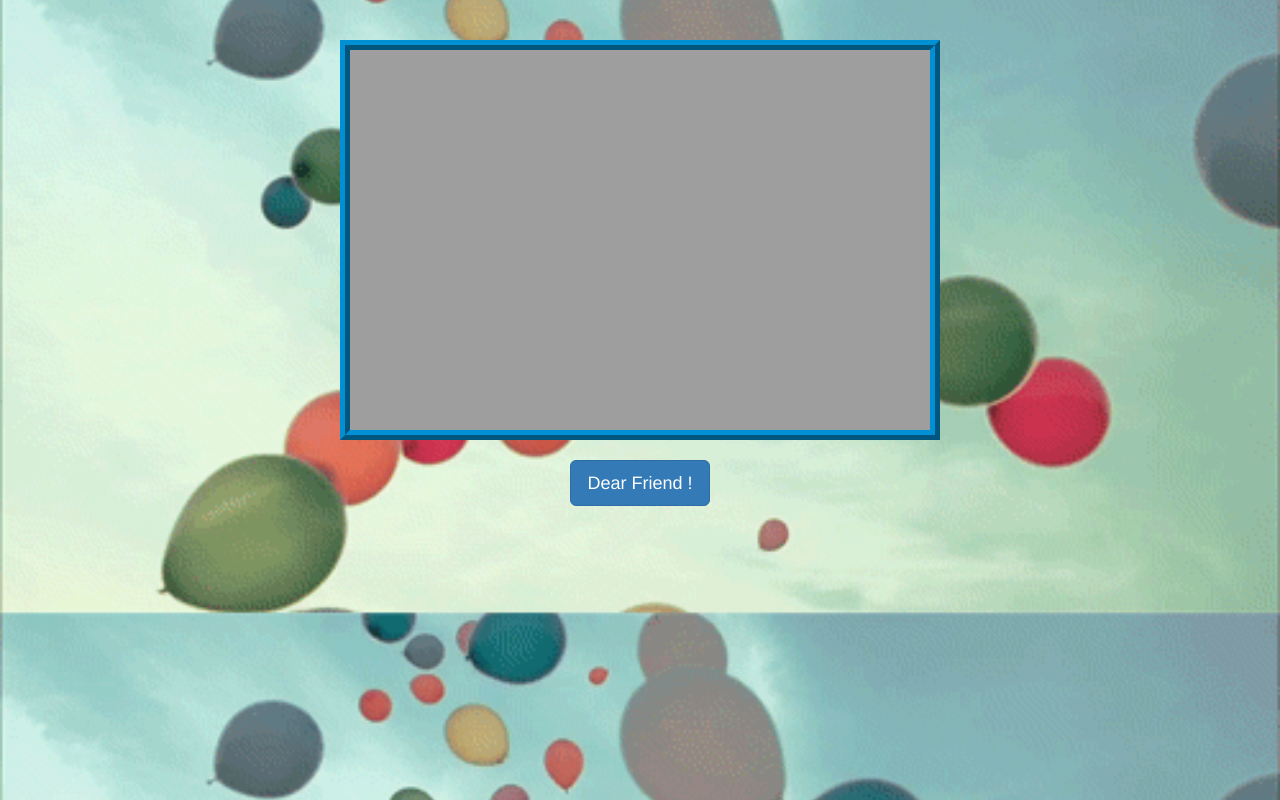
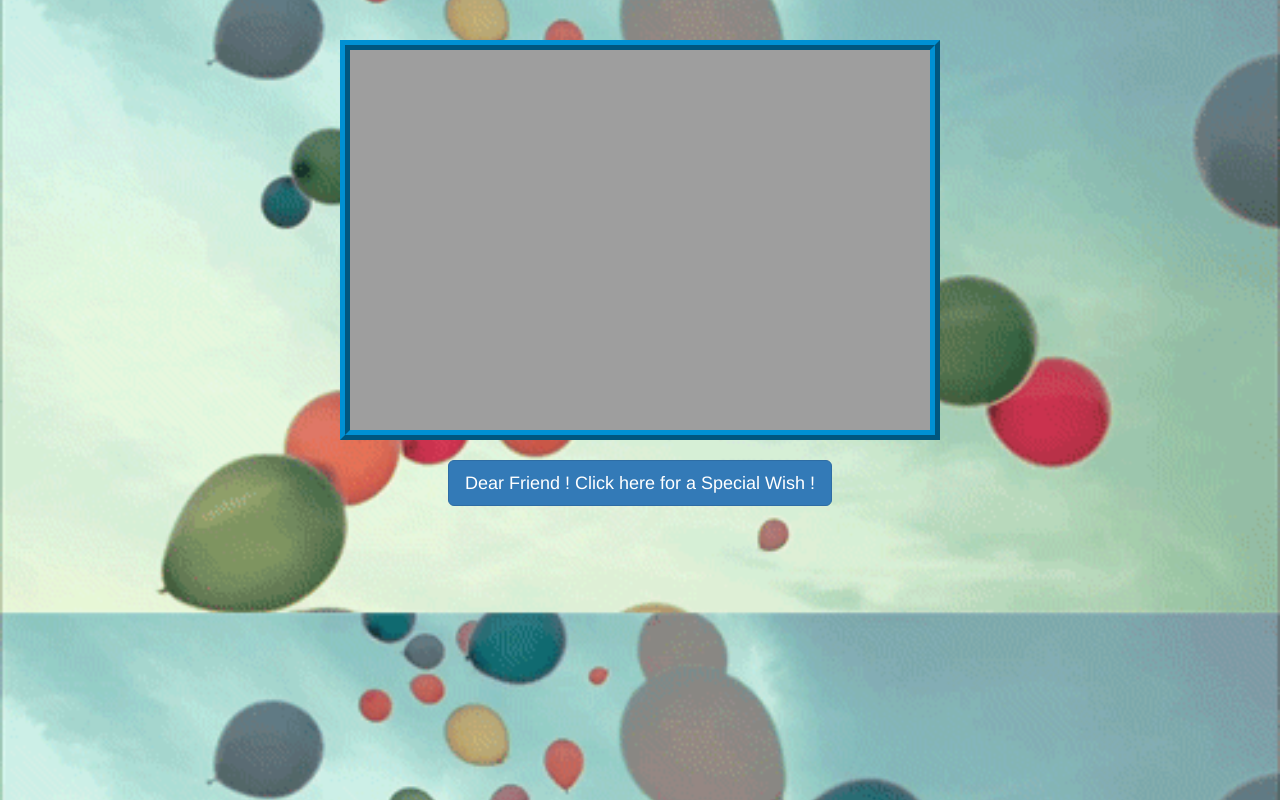
Before and after one commit to mamta2208/birthdaywishC86, a plain HTML site: page index.html in a window 1280 px wide. Drawn offline with nearby package versions, Linux system fonts and the light colour scheme.

Commit message:
Add files via upload

```diff
--- a/index.html
+++ b/index.html
@@ -16,7 +16,7 @@
 	<center>
 		<br><br>
 		<canvas width="600" height="400" id="myCanvas"></canvas> <br>
-		<button class="btn btn-primary btn-lg" onclick="playSound()"> Dear Friend ! </button>
+		<button class="btn btn-primary btn-lg" onclick="playSound()"> Dear Friend ! Click here for a Special Wish !</button>
 	</center>
 	<audio id="myAudio" src="birthdayaudio.mp3"></audio>
 	<script src="main.js"></script>
```
